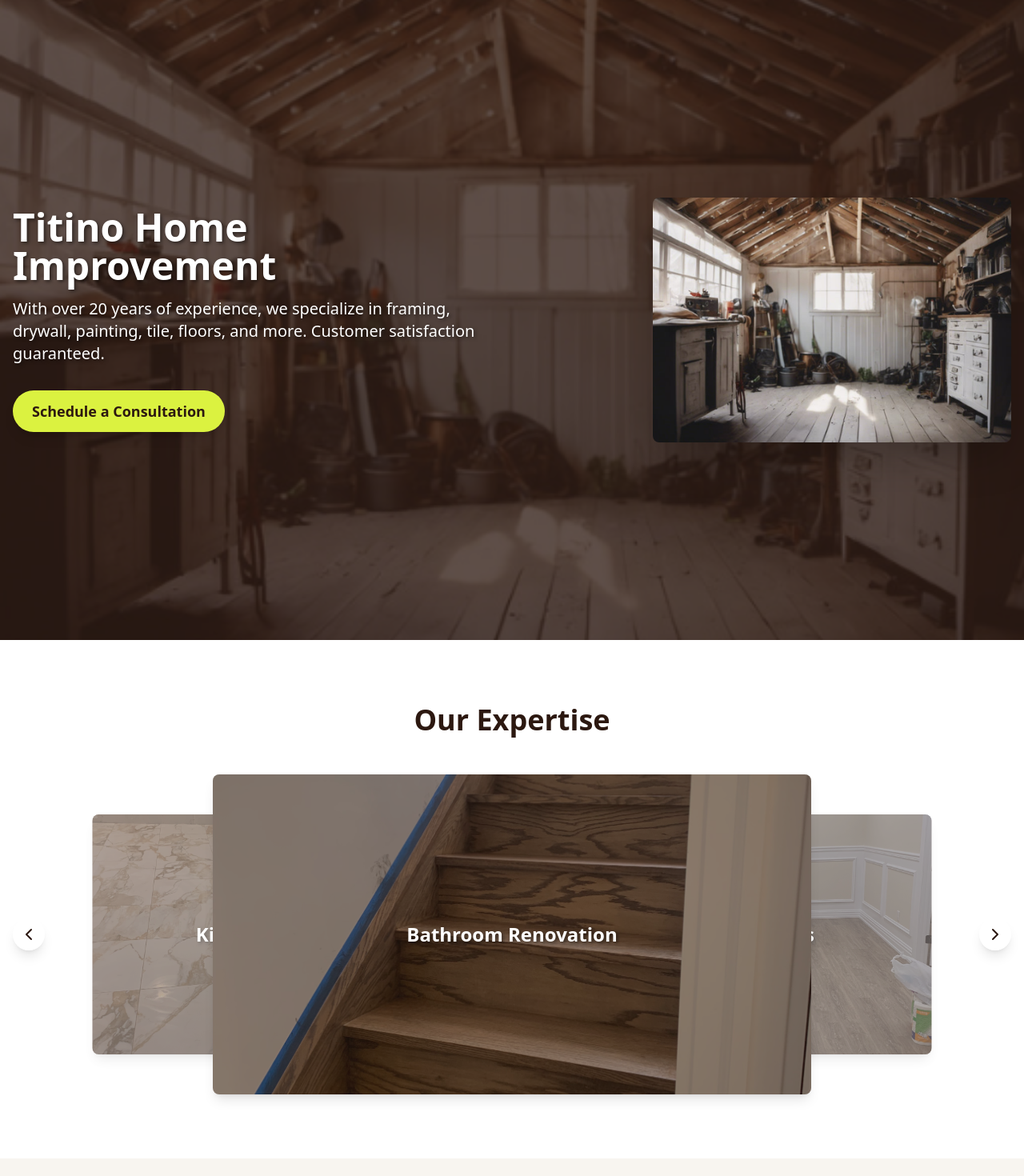
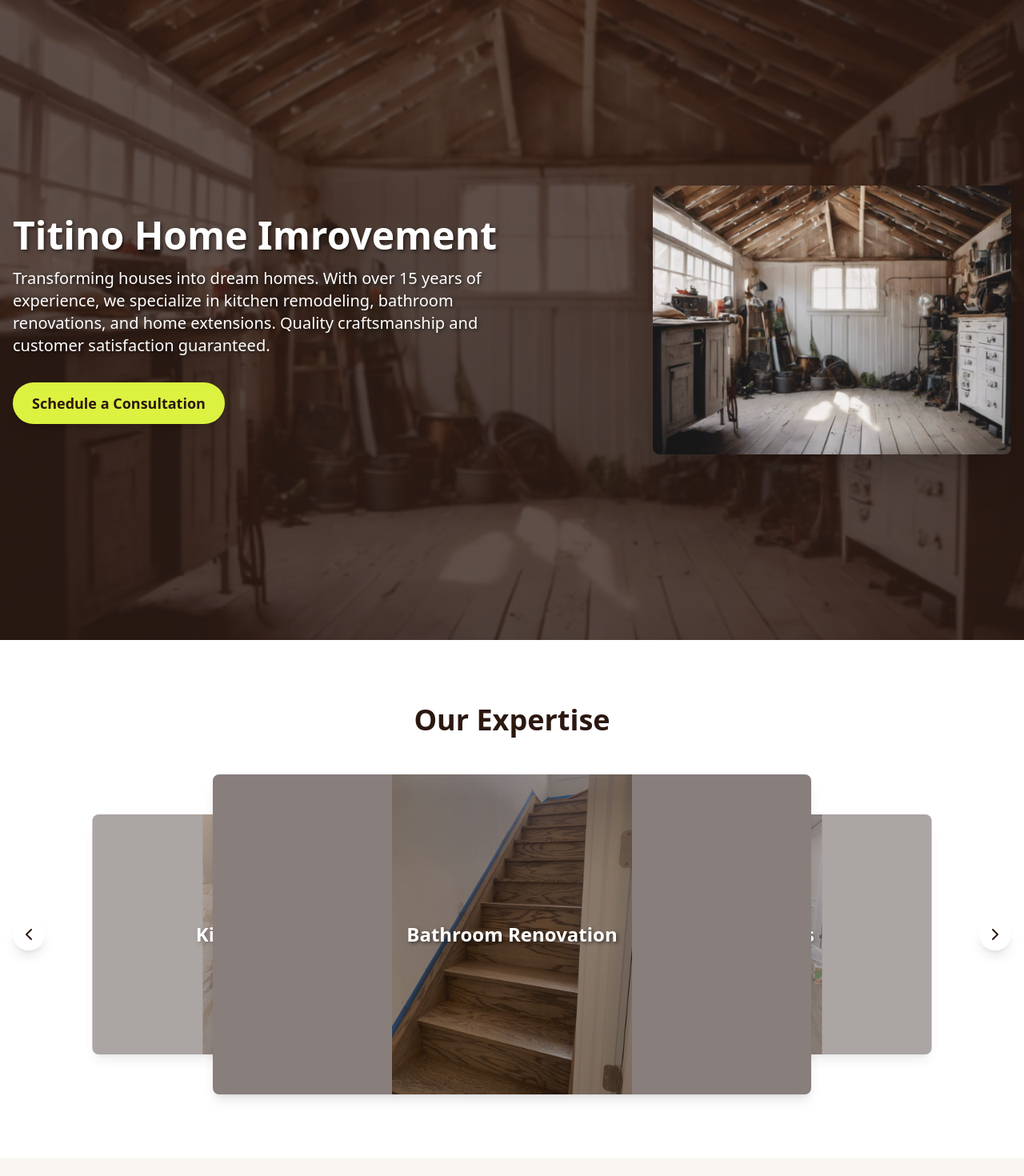
Before and after one commit to JessiP23/construction-website, a Next.js app: page / in a window 1280 px wide. Shown: the top 1470 px of the page at 80% size. Built offline with nearby package versions, Linux system fonts and the light colour scheme.

Commit message:
improved image size

```diff
--- a/app/page.js
+++ b/app/page.js
@@ -73,23 +73,26 @@ export default function Home() {
         <div className="absolute inset-0 bg-[#2c1810] bg-opacity-75"></div>
         <div className="relative z-10 flex flex-col md:flex-row items-center justify-between h-full container mx-auto px-4">
           <div className="w-full md:w-1/2 text-white mb-8 md:mb-0">
-            <h1 className="text-4xl md:text-5xl font-bold mb-4 text-shadow">Titino Home Improvement</h1>
+            <h1 className="text-4xl md:text-5xl font-bold mb-4 text-shadow">Titino Home Imrovement</h1>
             <p className="text-lg md:text-xl mb-8 leading-relaxed text-shadow">
-              With over 20 years of experience,
-              we specialize in framing, drywall, painting, tile, floors, and more.
-              Customer satisfaction guaranteed.
+              Transforming houses into dream homes. With over 15 years of experience,
+              we specialize in kitchen remodeling, bathroom renovations, and home extensions.
+              Quality craftsmanship and customer satisfaction guaranteed.
             </p>
             <button className="bg-[#dbf240] text-[#2c1810] px-6 py-3 rounded-full text-lg font-semibold hover:bg-[#3f3def] hover:text-white transition-colors duration-300 shadow-lg">
               Schedule a Consultation
             </button>
           </div>
           <div className="w-full md:w-1/2 flex justify-center md:justify-end">
+            <div className="relative w-full max-w-md aspect-[4/3] overflow-hidden rounded-lg shadow-2xl">
               <Image
-              width={800} height={600}
                 src={HomeImage}
                 alt="Beautifully renovated kitchen"
-              className="rounded-lg shadow-2xl max-w-full md:max-w-md"
+                layout="fill"
+                objectFit="cover"
+                className="rounded-lg"
               />
+            </div>
           </div>
         </div>
       </section>
@@ -122,11 +125,13 @@ export default function Home() {
                       : ''
                   }`}
                 >
+                  <div className="w-full h-full flex items-center justify-center bg-gray-200 rounded-lg">
                     <img
                       src={item.image}
                       alt={item.title}
-                    className="w-full h-full object-cover rounded-lg shadow-lg"
+                      className="w-full h-full object-contain rounded-lg shadow-lg"
                     />
+                  </div>
                   <div className="absolute inset-0 bg-[#2c1810] bg-opacity-50 flex items-center justify-center rounded-lg">
                     <h3 className="text-white text-xl md:text-2xl font-semibold text-shadow">{item.title}</h3>
                   </div>
```
Lines whose indentation alone changed are shown as unchanged.
